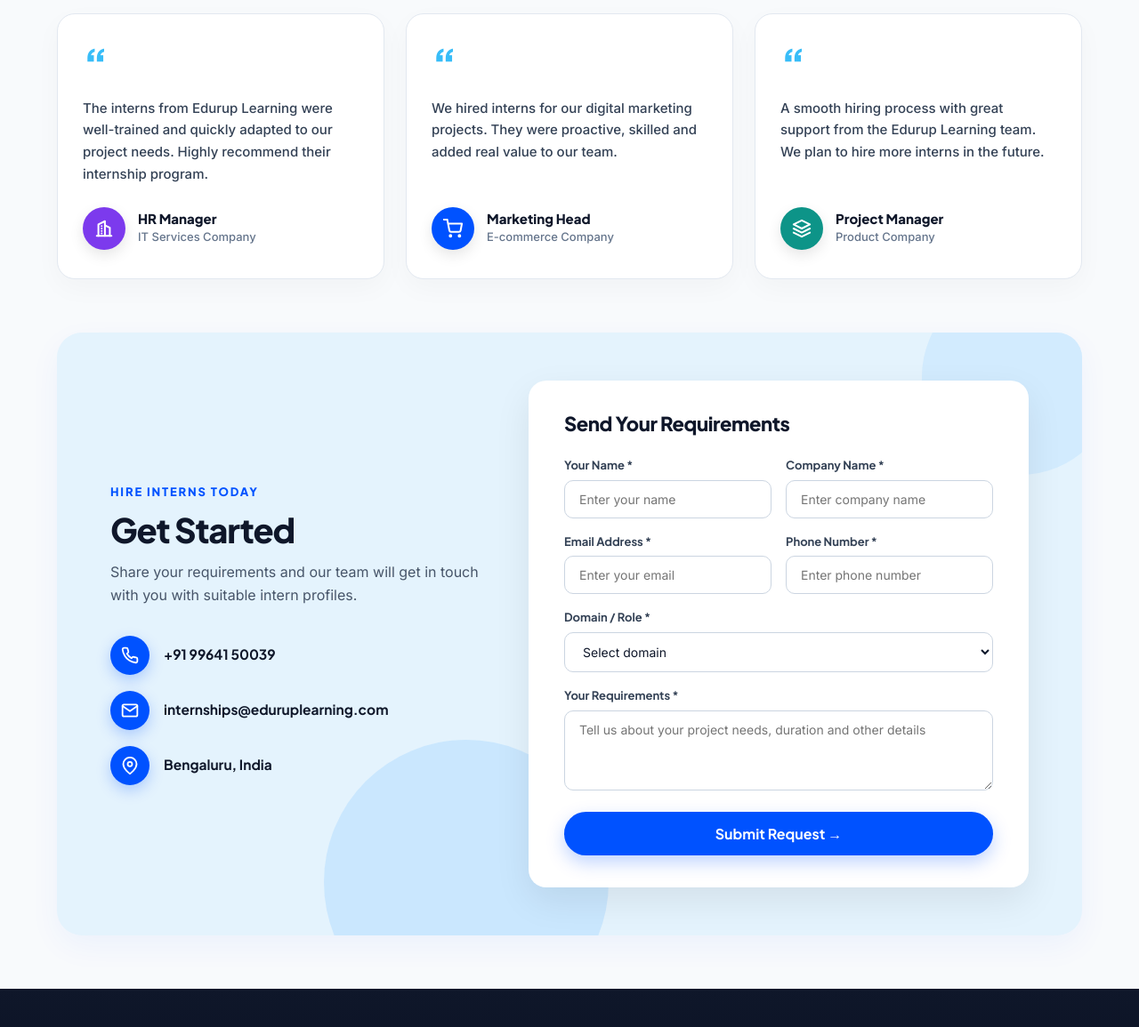
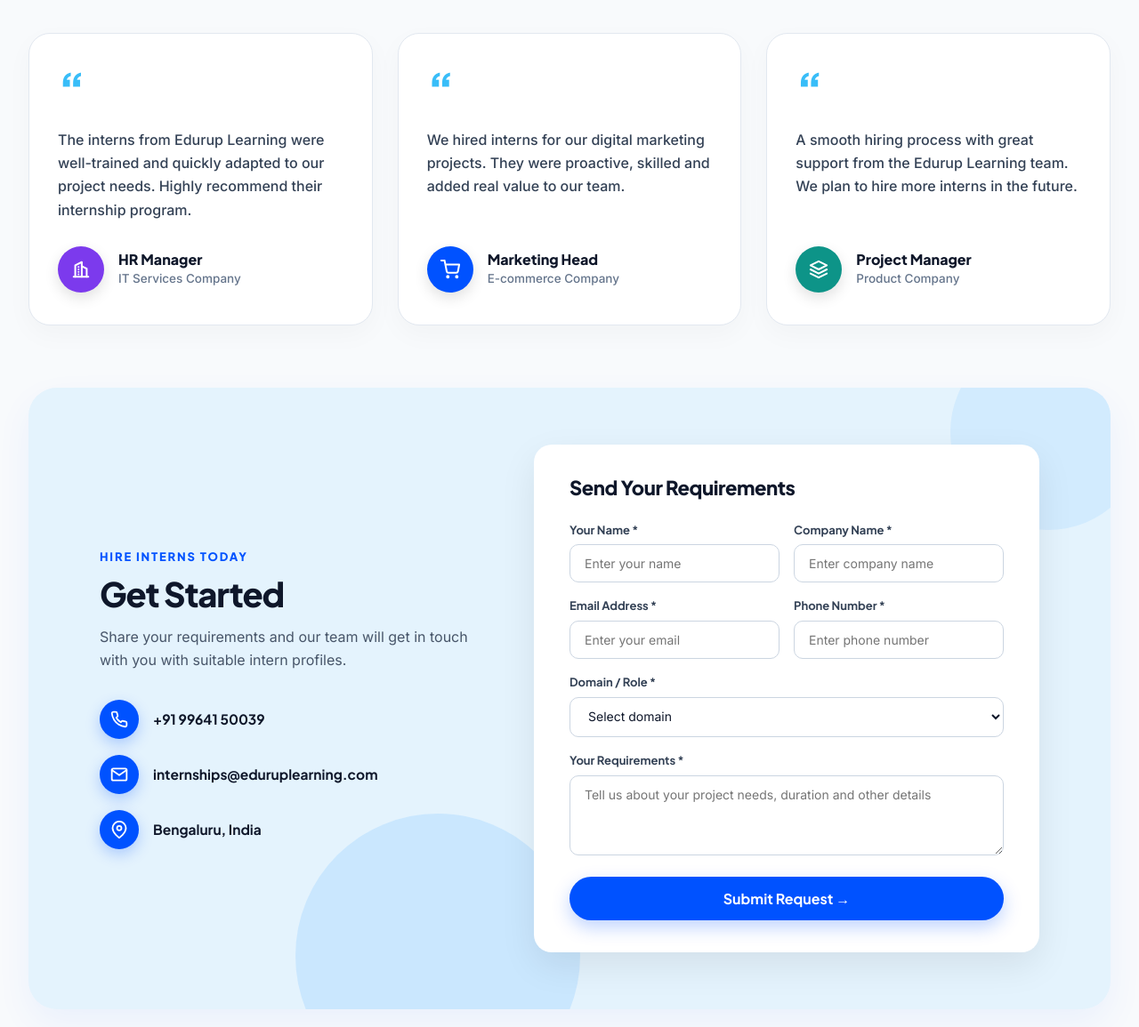
Before and after one commit to nrkinfotech/edurup-learning, a plain HTML site: page hire-interns.html in a window 1280 px wide. Shown: the part 2618-3773 px from the top of the page at 89% size. Drawn offline with Linux system fonts and the light colour scheme.

Commit message:
Expand width of Success Stories and Get Started requirements form sections to 1400px

```diff
--- a/hire-interns.html
+++ b/hire-interns.html
@@ -990,9 +990,9 @@
 
     /* STANDALONE SECTIONS WRAPPER */
     .hi-standalone-section {
-      max-width: 1200px !important;
-      margin: 60px auto !important;
-      padding: 0 24px !important;
+      max-width: 1400px !important;
+      margin: 70px auto !important;
+      padding: 0 32px !important;
       width: 100% !important;
       box-sizing: border-box !important;
     }
@@ -1002,54 +1002,54 @@
       display: flex !important;
       flex-direction: column !important;
       align-items: center !important;
-      gap: 36px !important;
+      gap: 40px !important;
       width: 100% !important;
     }
     .hi-ss-header {
       text-align: center !important;
-      max-width: 650px !important;
+      max-width: 750px !important;
     }
     .hi-ss-title {
       font-family: 'Plus Jakarta Sans', sans-serif !important;
-      font-size: 34px !important;
+      font-size: 38px !important;
       font-weight: 800 !important;
       color: #0f172a !important;
-      margin: 0 0 8px 0 !important;
+      margin: 0 0 10px 0 !important;
       letter-spacing: -0.025em !important;
     }
     .hi-ss-subtitle {
       font-family: 'Inter', sans-serif !important;
-      font-size: 16px !important;
+      font-size: 17px !important;
       color: #64748b !important;
       margin: 0 !important;
     }
     .hi-ss-grid {
       display: grid !important;
       grid-template-columns: repeat(3, 1fr) !important;
-      gap: 24px !important;
+      gap: 28px !important;
       width: 100% !important;
     }
     .hi-ss-card {
       background: #ffffff !important;
       border: 1px solid #e2e8f0 !important;
-      border-radius: 20px !important;
-      padding: 32px 28px !important;
+      border-radius: 24px !important;
+      padding: 36px 32px !important;
       display: flex !important;
       flex-direction: column !important;
       justify-content: space-between !important;
-      gap: 24px !important;
+      gap: 28px !important;
       box-shadow: 0 10px 30px rgba(0, 0, 0, 0.03) !important;
       transition: all 0.3s ease !important;
       position: relative !important;
     }
     .hi-ss-card:hover {
-      transform: translateY(-4px) !important;
-      box-shadow: 0 16px 40px rgba(0, 0, 0, 0.08) !important;
+      transform: translateY(-5px) !important;
+      box-shadow: 0 20px 45px rgba(0, 0, 0, 0.08) !important;
       border-color: #cbd5e1 !important;
     }
     .hi-ss-quote-mark {
       font-family: 'Plus Jakarta Sans', Georgia, serif !important;
-      font-size: 48px !important;
+      font-size: 52px !important;
       line-height: 1 !important;
       font-weight: 800 !important;
       color: #38bdf8 !important;
@@ -1057,7 +1057,7 @@
     }
     .hi-ss-text {
       font-family: 'Inter', sans-serif !important;
-      font-size: 15px !important;
+      font-size: 16px !important;
       line-height: 1.65 !important;
       color: #334155 !important;
       margin: 0 !important;
@@ -1067,55 +1067,162 @@
     .hi-ss-author-box {
       display: flex !important;
       align-items: center !important;
-      gap: 14px !important;
+      gap: 16px !important;
     }
     .hi-ss-avatar {
+      width: 52px !important;
+      height: 52px !important;
+      border-radius: 50% !important;
+      display: flex !important;
+      align-items: center !important;
+      justify-content: center !important;
+      color: #ffffff !important;
+      flex-shrink: 0 !important;
+      box-shadow: 0 6px 16px rgba(0,0,0,0.12) !important;
+    }
+    .hi-ss-avatar.purple { background: #7c3aed !important; }
+    .hi-ss-avatar.blue { background: #0052ff !important; }
+    .hi-ss-avatar.green { background: #0d9488 !important; }
+
+    .hi-ss-info {
+      display: flex !important;
+      flex-direction: column !important;
+    }
+    .hi-ss-name {
+      font-family: 'Plus Jakarta Sans', sans-serif !important;
+      font-size: 16px !important;
+      font-weight: 800 !important;
+      color: #0f172a !important;
+      line-height: 1.3 !important;
+    }
+    .hi-ss-company {
+      font-family: 'Inter', sans-serif !important;
+      font-size: 13.5px !important;
+      color: #64748b !important;
+      font-weight: 500 !important;
+    }
+
+    /* SECTION 4: HIRE INTERNS TODAY / GET STARTED FORM (STANDALONE) */
+    .hi-gs-container {
+      background: #e4f3fd !important;
+      border-radius: 32px !important;
+      padding: 64px 80px !important;
+      display: flex !important;
+      align-items: center !important;
+      justify-content: space-between !important;
+      gap: 60px !important;
+      position: relative !important;
+      overflow: hidden !important;
+      box-shadow: 0 16px 40px rgba(0, 82, 255, 0.06) !important;
+      width: 100% !important;
+      box-sizing: border-box !important;
+    }
+    .hi-gs-circle-1 {
+      position: absolute !important;
+      width: 380px !important;
+      height: 380px !important;
+      border-radius: 50% !important;
+      background: rgba(186, 224, 255, 0.6) !important;
+      bottom: -120px !important;
+      left: 350px !important;
+      pointer-events: none !important;
+    }
+    .hi-gs-circle-2 {
+      position: absolute !important;
+      width: 260px !important;
+      height: 260px !important;
+      border-radius: 50% !important;
+      background: rgba(186, 224, 255, 0.45) !important;
+      top: -70px !important;
+      right: -40px !important;
+      pointer-events: none !important;
+    }
+    .hi-gs-left {
+      flex: 1 1 440px !important;
+      max-width: 500px !important;
+      display: flex !important;
+      flex-direction: column !important;
+      align-items: flex-start !important;
+      z-index: 2 !important;
+    }
+    .hi-gs-eyebrow {
+      font-family: 'Plus Jakarta Sans', sans-serif !important;
+      font-size: 13.5px !important;
+      font-weight: 800 !important;
+      letter-spacing: 0.14em !important;
+      text-transform: uppercase !important;
+      color: #0052ff !important;
+      margin-bottom: 12px !important;
+    }
+    .hi-gs-title {
+      font-family: 'Plus Jakarta Sans', sans-serif !important;
+      font-size: 42px !important;
+      font-weight: 800 !important;
+      color: #0f172a !important;
+      line-height: 1.15 !important;
+      margin: 0 0 16px 0 !important;
+      letter-spacing: -0.03em !important;
+    }
+    .hi-gs-desc {
+      font-family: 'Inter', sans-serif !important;
+      font-size: 17px !important;
+      line-height: 1.6 !important;
+      color: #475569 !important;
+      margin: 0 0 36px 0 !important;
+    }
+    .hi-gs-contact-list {
+      display: flex !important;
+      flex-direction: column !important;
+      gap: 20px !important;
+      width: 100% !important;
+    }
+    .hi-gs-contact-item {
+      display: flex !important;
+      align-items: center !important;
+      gap: 18px !important;
+    }
+    .hi-gs-icon {
       width: 48px !important;
       height: 48px !important;
       border-radius: 50% !important;
+      background: #0052ff !important;
+      color: #ffffff !important;
       display: flex !important;
       align-items: center !important;
       justify-content: center !important;
-      color: #ffffff !important;
+      box-shadow: 0 6px 18px rgba(0, 82, 255, 0.28) !important;
       flex-shrink: 0 !important;
-      box-shadow: 0 6px 16px rgba(0,0,0,0.1) !important;
-    }
-    .hi-ss-avatar.purple { background: #7c3aed !important; }
-    .hi-ss-avatar.blue { background: #0052ff !important; }
-    .hi-ss-avatar.green { background: #0d9488 !important; }
-
-    .hi-ss-info {
-      display: flex !important;
-      flex-direction: column !important;
-    }
-    .hi-ss-name {
-      font-family: 'Plus Jakarta Sans', sans-serif !important;
-      font-size: 15px !important;
-      font-weight: 800 !important;
+    }
+    .hi-gs-contact-text {
+      font-family: 'Plus Jakarta Sans', sans-serif !important;
+      font-size: 16px !important;
+      font-weight: 700 !important;
       color: #0f172a !important;
-      line-height: 1.3 !important;
-    }
-    .hi-ss-company {
-      font-family: 'Inter', sans-serif !important;
-      font-size: 13px !important;
-      color: #64748b !important;
-      font-weight: 500 !important;
-    }
-
-    /* SECTION 4: HIRE INTERNS TODAY / GET STARTED FORM (STANDALONE) */
-    .hi-gs-container {
-      background: #e4f3fd !important;
-      border-radius: 28px !important;
-      padding: 54px 60px !important;
-      display: flex !important;
-      align-items: center !important;
-      justify-content: space-between !important;
-      gap: 48px !important;
-      position: relative !important;
-      overflow: hidden !important;
-      box-shadow: 0 12px 35px rgba(0, 82, 255, 0.05) !important;
+      text-decoration: none !important;
+      transition: color 0.2s ease !important;
+    }
+    .hi-gs-contact-text:hover {
+      color: #0052ff !important;
+    }
+
+    .hi-gs-right-card {
+      flex: 1 1 620px !important;
+      max-width: 680px !important;
+      background: #ffffff !important;
+      border-radius: 24px !important;
+      padding: 44px 48px !important;
+      box-shadow: 0 20px 45px rgba(0, 0, 0, 0.08) !important;
+      z-index: 2 !important;
       width: 100% !important;
       box-sizing: border-box !important;
+    }
+    .hi-gs-form-title {
+      font-family: 'Plus Jakarta Sans', sans-serif !important;
+      font-size: 24px !important;
+      font-weight: 800 !important;
+      color: #0f172a !important;
+      margin: 0 0 28px 0 !important;
+      letter-spacing: -0.02em !important;
     }
     .hi-gs-circle-1 {
       position: absolute !important;
```
